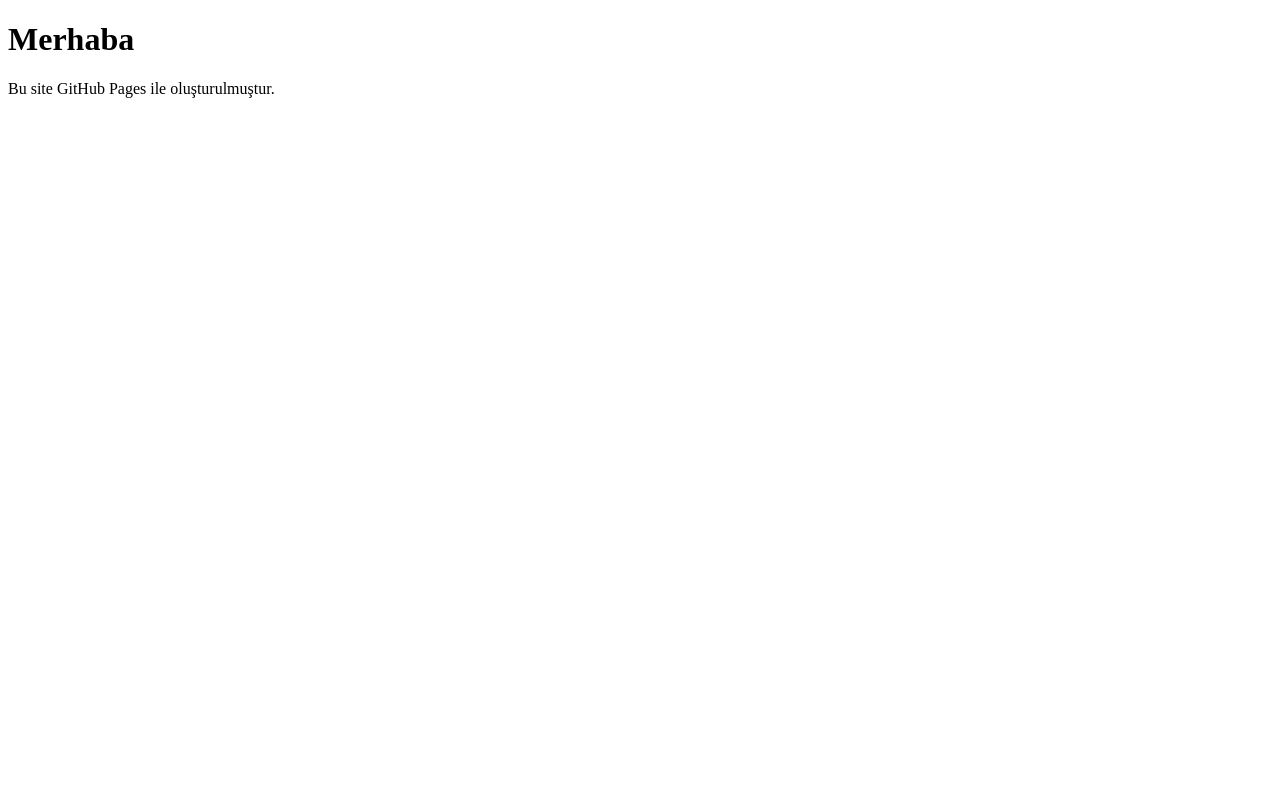
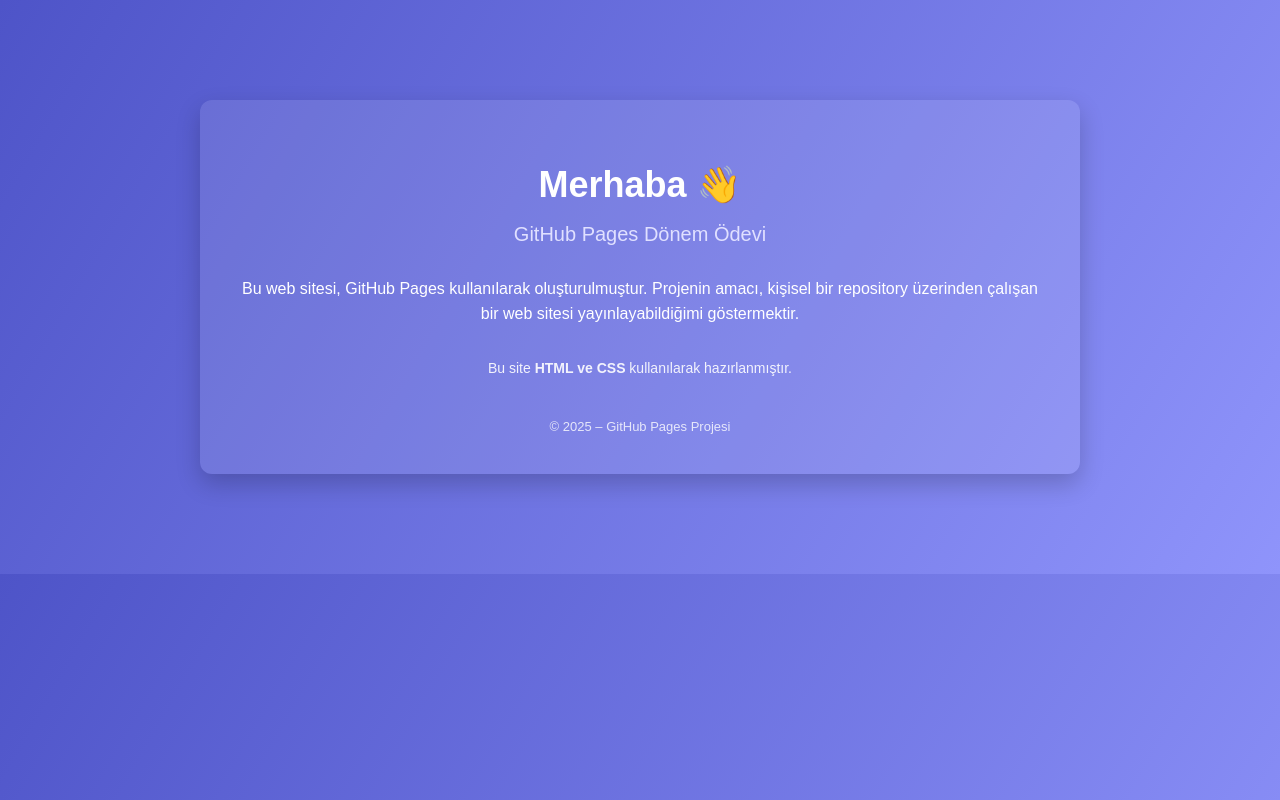
Before and after one commit to tarikyzco/tarikyzco.github.io, a plain HTML site: page index.html in a window 1280 px wide. Drawn offline with Linux system fonts and the light colour scheme.

Commit message:
Update index.html

```diff
--- a/index.html
+++ b/index.html
@@ -1,10 +1,79 @@
 <!DOCTYPE html>
-<html>
+<html lang="tr">
 <head>
-    <title>Benim Web Sitem</title>
+    <meta charset="UTF-8">
+    <title>GitHub Pages Projem</title>
+    <meta name="viewport" content="width=device-width, initial-scale=1.0">
+
+    <style>
+        body {
+            margin: 0;
+            font-family: Arial, Helvetica, sans-serif;
+            background: linear-gradient(120deg, #4e54c8, #8f94fb);
+            color: #ffffff;
+        }
+
+        .container {
+            max-width: 800px;
+            margin: 100px auto;
+            background-color: rgba(255, 255, 255, 0.1);
+            padding: 40px;
+            border-radius: 12px;
+            box-shadow: 0 10px 25px rgba(0,0,0,0.2);
+            text-align: center;
+        }
+
+        h1 {
+            font-size: 36px;
+            margin-bottom: 10px;
+        }
+
+        h2 {
+            font-weight: normal;
+            font-size: 20px;
+            margin-bottom: 30px;
+            color: #e0e0ff;
+        }
+
+        p {
+            font-size: 16px;
+            line-height: 1.6;
+        }
+
+        .info {
+            margin-top: 30px;
+            font-size: 14px;
+            opacity: 0.9;
+        }
+
+        footer {
+            margin-top: 40px;
+            font-size: 13px;
+            opacity: 0.8;
+        }
+    </style>
 </head>
+
 <body>
-    <h1>Merhaba</h1>
-    <p>Bu site GitHub Pages ile oluşturulmuştur.</p>
+
+    <div class="container">
+        <h1>Merhaba 👋</h1>
+        <h2>GitHub Pages Dönem Ödevi</h2>
+
+        <p>
+            Bu web sitesi, GitHub Pages kullanılarak oluşturulmuştur.
+            Projenin amacı, kişisel bir repository üzerinden çalışan
+            bir web sitesi yayınlayabildiğimi göstermektir.
+        </p>
+
+        <p class="info">
+            Bu site <strong>HTML ve CSS</strong> kullanılarak hazırlanmıştır.
+        </p>
+
+        <footer>
+            © 2025 – GitHub Pages Projesi
+        </footer>
+    </div>
+
 </body>
 </html>
```
